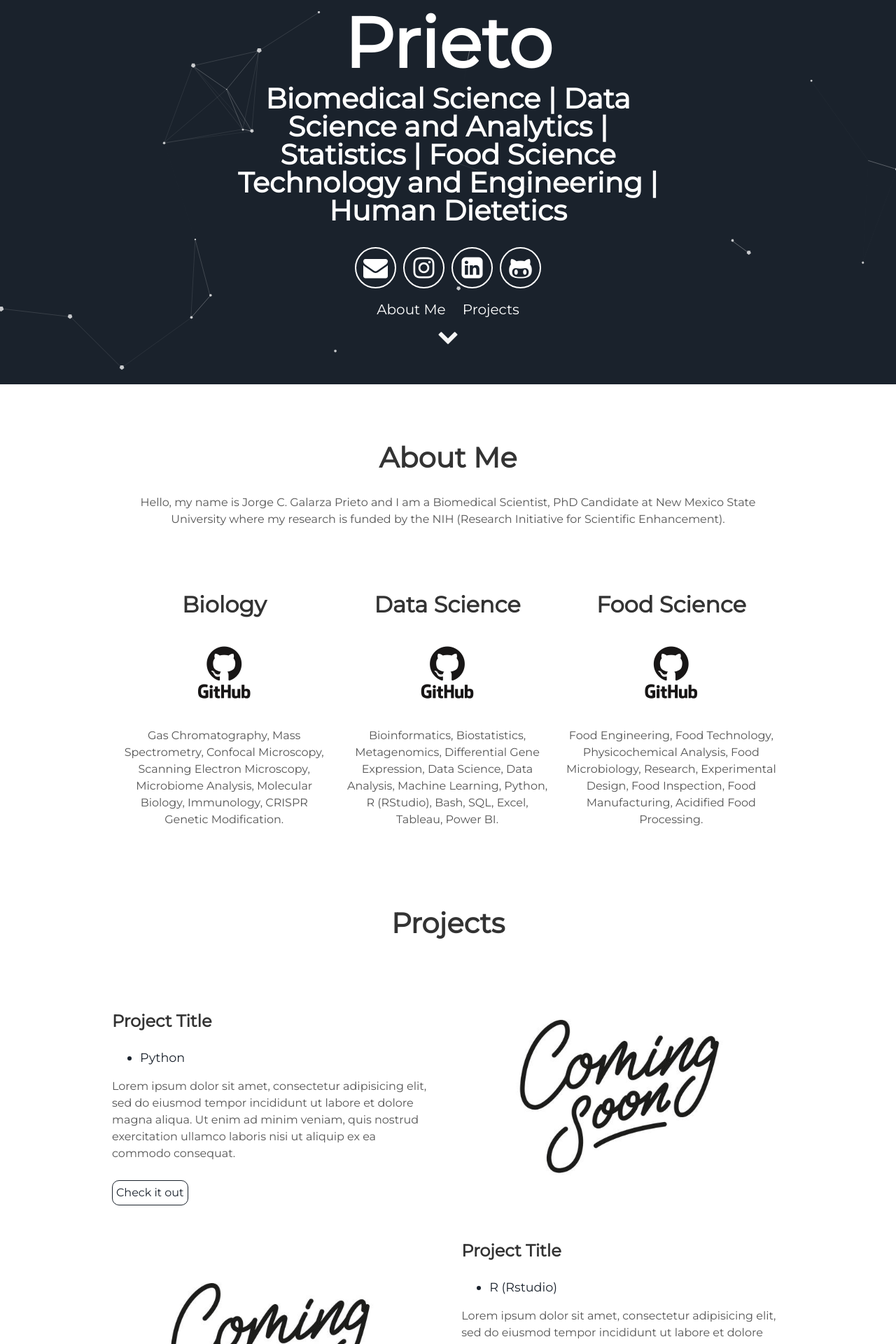
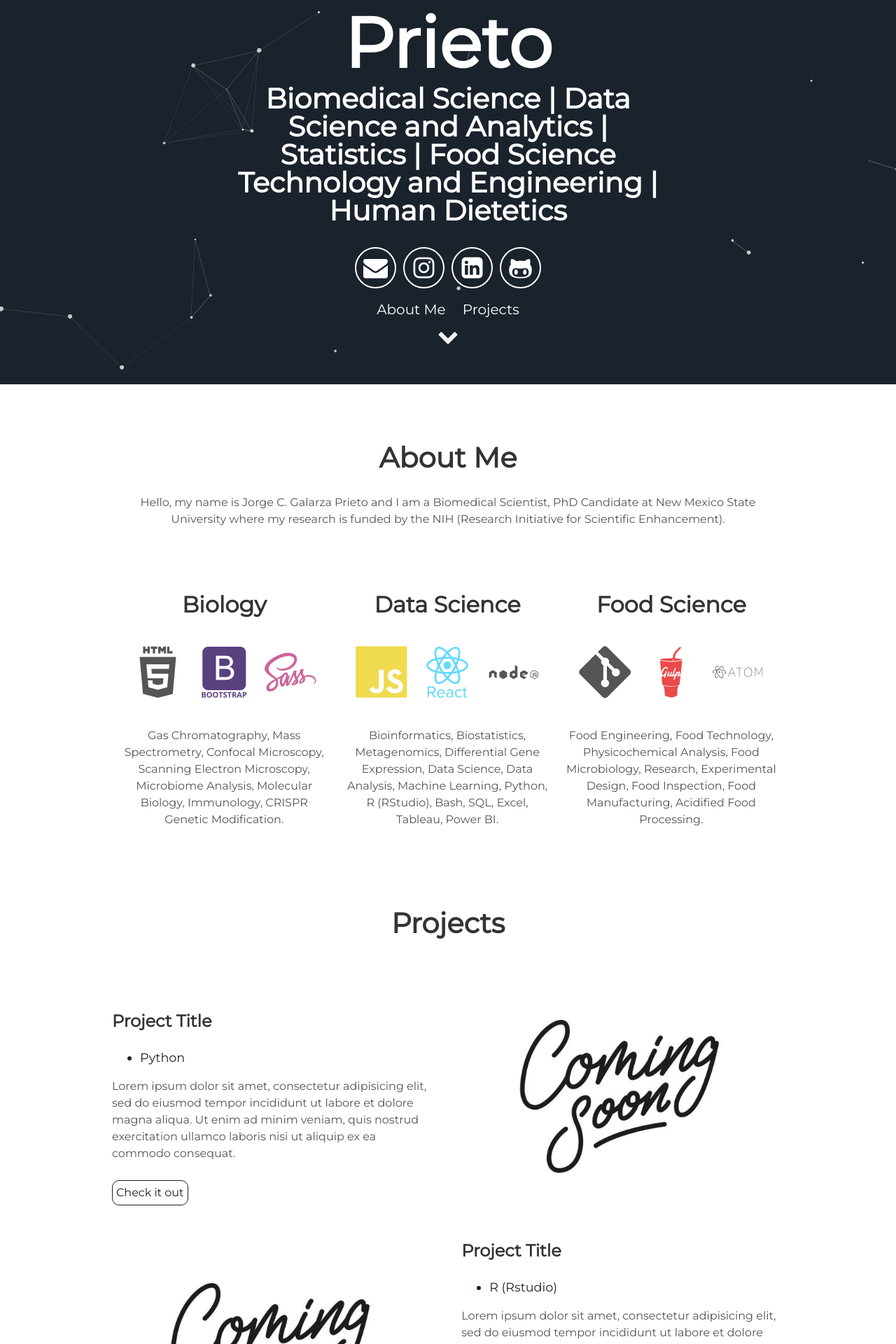
Before and after one commit to jorgegalarza1/jorgegalarza1.github.io, a Jekyll site: the page built from index.html, in a window 1280 px wide. Shown: the part 351-2271 px from the top of the page at 70% size. Built offline with Jekyll 4.4.1, drawn with Linux system fonts in a browser that asks for light colours.

Commit message:
Update about.html

```diff
--- a/_includes/about.html
+++ b/_includes/about.html
@@ -5,17 +5,23 @@
   <div class="user">
     <div class="tech">
       <h2>Biology</h2>
-      <i class="devicon-github-original-wordmark colored"></i>
+      <i class="devicon-html5-plain-wordmark"></i>
+      <i class="devicon-bootstrap-plain-wordmark colored"></i>
+      <i class="devicon-sass-original colored"></i>
       <p>Gas Chromatography, Mass Spectrometry, Confocal Microscopy, Scanning Electron Microscopy, Microbiome Analysis, Molecular Biology, Immunology, CRISPR Genetic Modification.</p>
     </div>
     <div class="tech">
       <h2>Data Science</h2>
-      <i class="devicon-github-original-wordmark colored"></i>
+      <i class="devicon-javascript-plain colored"></i>
+      <i class="devicon-react-original-wordmark colored"></i>
+      <i class="devicon-nodejs-plain-wordmark"></i>
       <p>Bioinformatics, Biostatistics, Metagenomics, Differential Gene Expression, Data Science, Data Analysis, Machine Learning, Python, R (RStudio), Bash, SQL, Excel, Tableau, Power BI.</p>
     </div>
     <div class="tech">
       <h2>Food Science</h2>
-      <i class="devicon-github-original-wordmark colored"></i>
+      <i class="devicon-git-plain"></i>
+      <i class="devicon-gulp-plain colored"></i>
+      <i class="devicon-atom-original-wordmark"></i>
       <p>Food Engineering, Food Technology, Physicochemical Analysis, Food Microbiology, Research, Experimental Design, Food Inspection, Food Manufacturing, Acidified Food Processing.</p>
     </div>
 </div>
```
